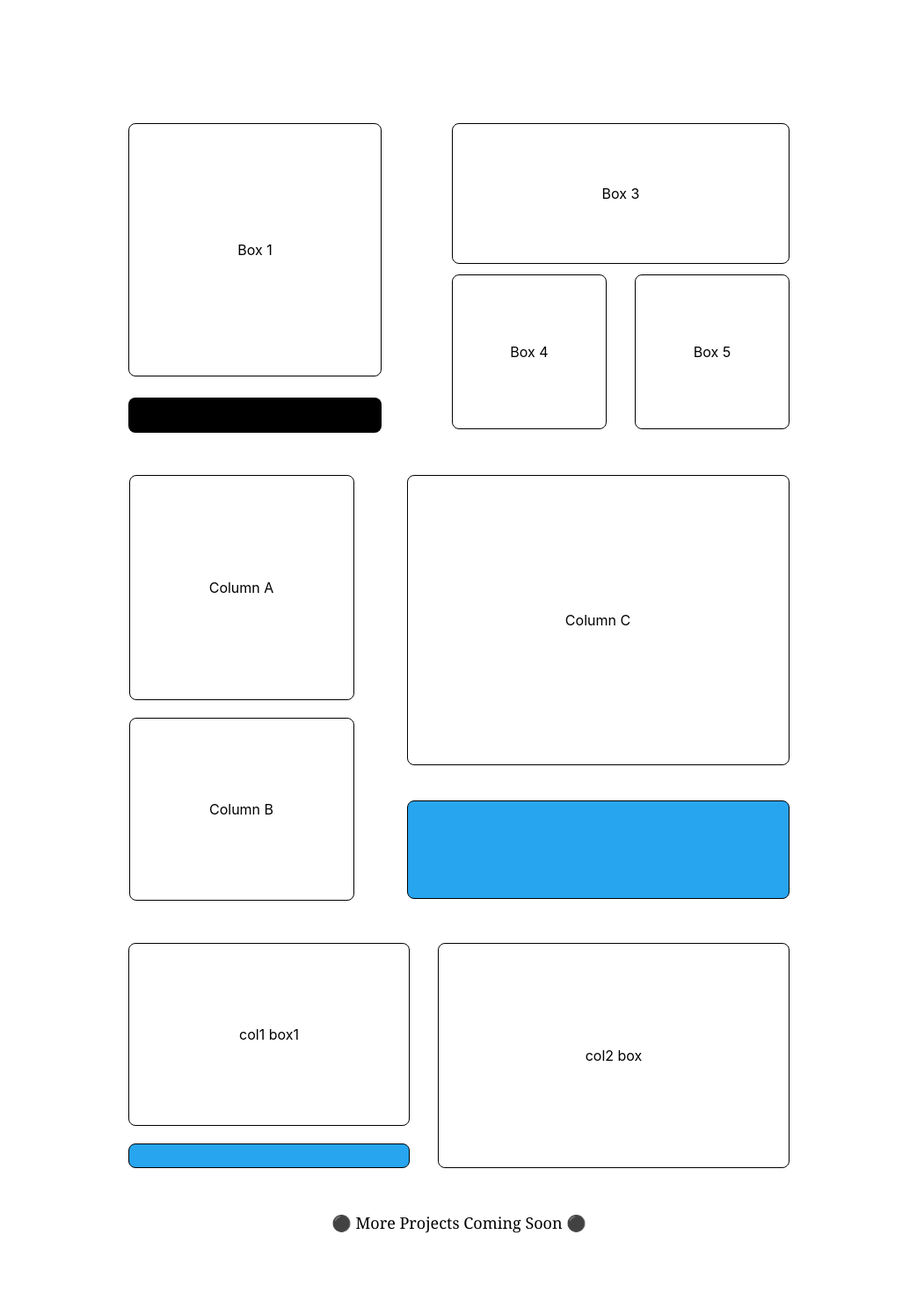
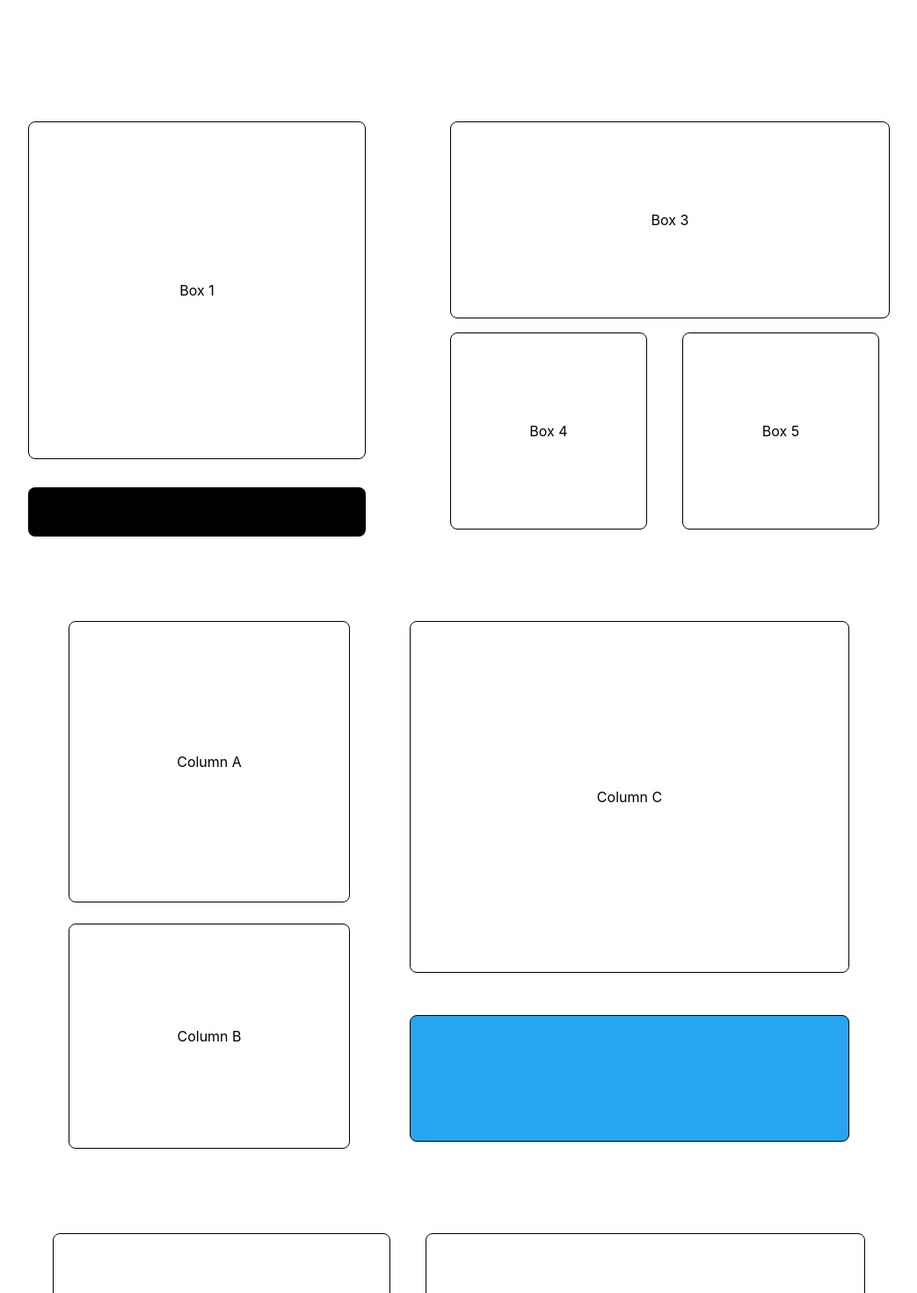
Before and after one commit to tanishka3001/Projects_Portal_Frontend, a React (Create React App) app: page / in a window 1280 px wide. Shown: the part 320-1790 px from the top of the page at 88% size, without its empty margins (118-1161 px from the left). Built offline with nearby package versions, Linux system fonts and the light colour scheme.

Commit message:
fixed size

```diff
--- a/src/components/portal.jsx
+++ b/src/components/portal.jsx
@@ -60,71 +60,66 @@ const Grids = () => {
         </div>
       </div>
 
-        <div className="hidden md:flex md:mb-96 md:mt-96  md:flex-col justify-center items-center h-screen gap-12 ">
-            <div className="flex flex-row items-start gap-20 mt-20">
-                <div className="flex flex-col gap-3">
-                    <div className="w-72 h-72 bg-white border border-black rounded-lg flex items-center justify-center">
+        <div className="hidden md:flex md:mb-[600px] md:mt-[600px]  md:flex-col justify-center items-center h-screen gap-14 ">
+    <div className="flex flex-row items-start gap-24 mt-24">
+        <div className="flex flex-col gap-4">
+            <div className="w-96 h-96 bg-white border border-black rounded-lg flex items-center justify-center">
                 Box 1
             </div>
-                    <div className="mt-3 w-72 h-10 bg-black rounded-lg flex items-center justify-center">
+            <div className="mt-4 w-96 h-14 bg-black rounded-lg flex items-center justify-center">
                 Box 2
             </div>
         </div>
 
-                <div className="flex flex-col gap-3">
-                    <div className="w-96 h-40 bg-white border border-black rounded-lg flex items-center justify-center">
+        <div className="flex flex-col gap-4">
+            <div className="w-[500px] h-56 bg-white border border-black rounded-lg flex items-center justify-center">
                 Box 3
             </div>
-                    <div className="flex gap-8">
-                        <div className="w-44 h-44 bg-white border border-black rounded-lg flex items-center justify-center">
+            <div className="flex gap-10">
+                <div className="w-56 h-56 bg-white border border-black rounded-lg flex items-center justify-center">
                     Box 4
                 </div>
-                        <div className="w-44 h-44 bg-white border border-black rounded-lg flex items-center justify-center">
+                <div className="w-56 h-56 bg-white border border-black rounded-lg flex items-center justify-center">
                     Box 5
                 </div>
             </div>
         </div>
     </div>
-            <div className="flex flex-row gap-8">
+    <div className="flex flex-row gap-10 mt-10">
         <div className="flex flex-col mr-3">
-                    <div className="w-64 h-64 mr-4 bg-white border border-black rounded-lg flex items-center justify-center mb-5">
+            <div className="w-80 h-80 mr-4 bg-white border border-black rounded-lg flex items-center justify-center mb-6">
                 Column A
             </div>
-
-                    <div className="w-64 h-52 bg-white border border-black rounded-lg flex items-center justify-center">
+            <div className="w-80 h-64 bg-white border border-black rounded-lg flex items-center justify-center">
                 Column B
             </div>
         </div>
 
-
         <div className="flex flex-col">
-                    <div className="w-[435px] h-[330px] bg-white border border-black rounded-lg flex items-center justify-center">
+            <div className="w-[500px] h-[400px] bg-white border border-black rounded-lg flex items-center justify-center">
                 Column C
             </div>
-                    <div className="mt-10 w-[435px] h-28 bg-[#27A5EF] border border-black  rounded-lg flex items-center justify-center">
+            <div className="mt-12 w-[500px] h-36 bg-[#27A5EF] border border-black rounded-lg flex items-center justify-center">
             </div>
         </div>
     </div>
 
-
-            <div className="flex flex-row gap-6">
+    <div className="flex flex-row gap-8 mt-10">
         <div className="flex flex-col">
-                    <div className="w-80 h-52 bg-white border border-black rounded-lg flex items-center justify-center">
+            <div className="w-96 h-64 bg-white border border-black rounded-lg flex items-center justify-center">
                 col1 box1
             </div>
-                    <div className="mt-5 w-80 h-7 bg-[#27A5EF] border border-black  rounded-lg flex items-center justify-center">
+            <div className="mt-6 w-96 h-10 bg-[#27A5EF] border border-black rounded-lg flex items-center justify-center">
+            </div>
         </div>
 
-                </div>
-
-                <div className="w-[400px] h-64 ml-2 bg-white border border-black rounded-lg flex items-center justify-center">
+        <div className="w-[500px] h-80 ml-2 bg-white border border-black rounded-lg flex items-center justify-center">
             col2 box
         </div>
     </div>
-            <div className="flex flex-row text-lg font-serif mb-10">
+    <div className="flex flex-row text-lg font-serif mt-12 mb-10">
         ⚫ More Projects Coming Soon ⚫
     </div>
-
 </div>
   </div>
     );
```
Lines whose indentation alone changed are shown as unchanged.
